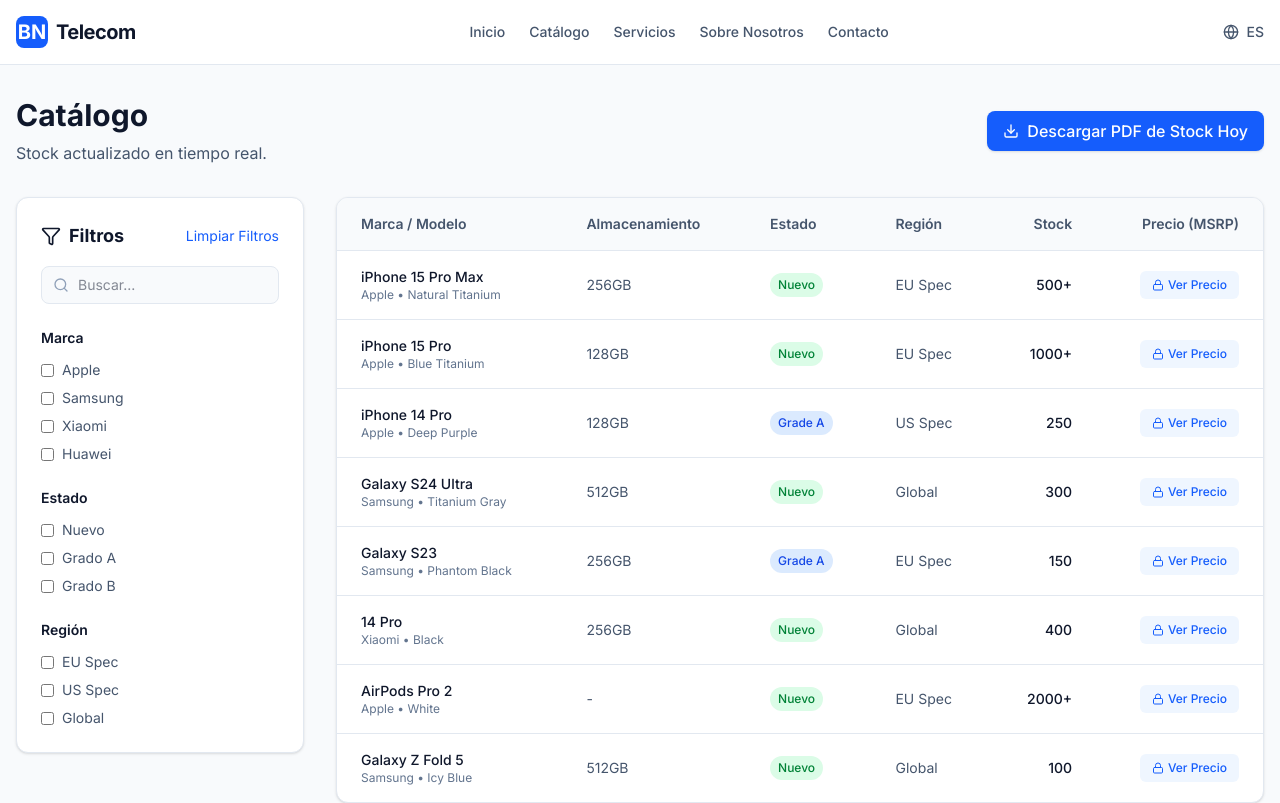
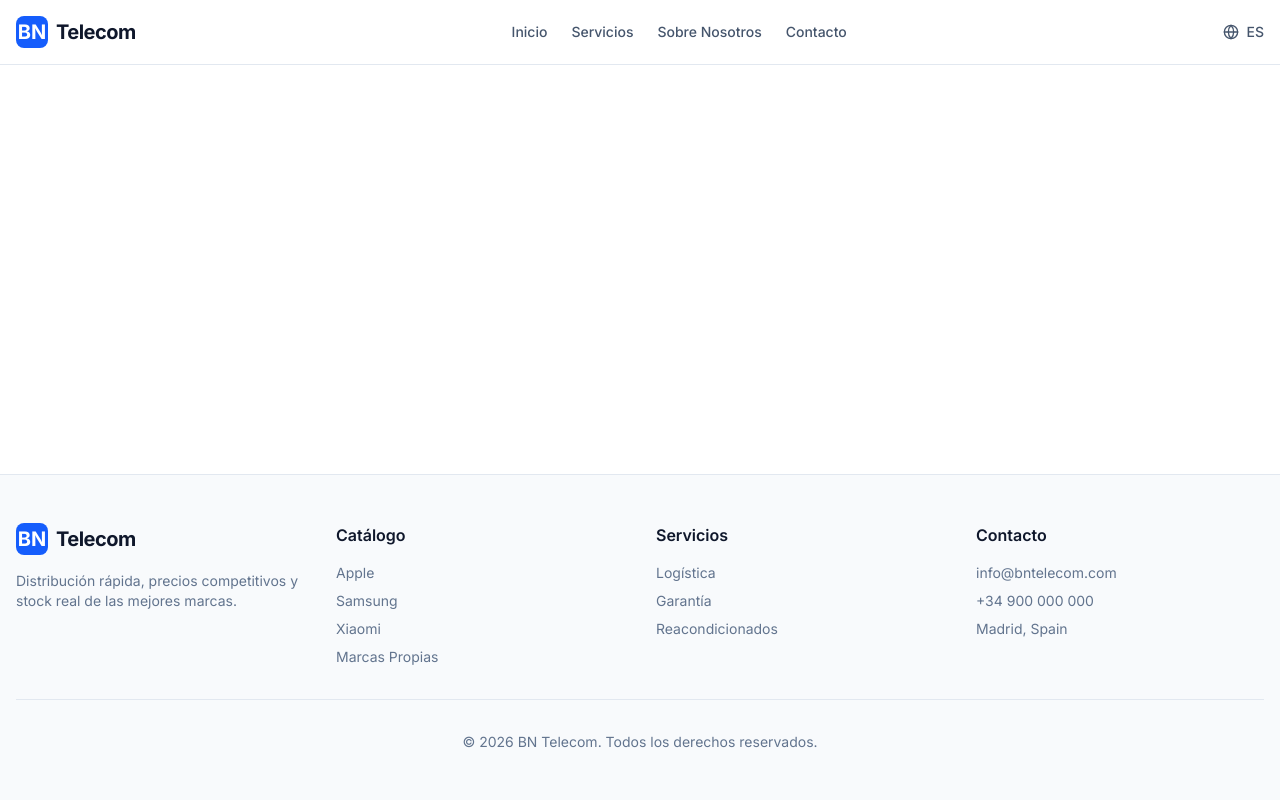
Before and after one commit to bntelecommm-create/BN-telecom, a React (Vite) app: page /catalog in a window 1280 px wide. Shown: the top 803 px of the page. Built offline with nearby package versions, Linux system fonts and the light colour scheme.

Commit message:
Remove catalog page and navigation link

```diff
--- a/src/components/Header.tsx
+++ b/src/components/Header.tsx
@@ -13,7 +13,6 @@ export default function Header() {
 
   const navLinks = [
     { name: t.home, path: '/' },
-    { name: t.catalog, path: '/catalog' },
     { name: t.services, path: '/services' },
     { name: t.about, path: '/about' },
     { name: t.contact, path: '/contact' },
--- a/src/pages/Catalog.tsx
+++ b/src/pages/Catalog.tsx
@@ -1,158 +1,6 @@
-import { useState } from 'react';
-import { useLanguage } from '../contexts/LanguageContext';
-import { Search, Filter, Download, Lock } from 'lucide-react';
-import { Link } from 'react-router-dom';
-
 export default function Catalog() {
-  const { t } = useLanguage();
-  const [searchTerm, setSearchTerm] = useState('');
-
-  // Mock data for B2B catalog
-  const products = [
-    { id: 1, brand: 'Apple', model: 'iPhone 15 Pro Max', storage: '256GB', condition: 'New', region: 'EU Spec', color: 'Natural Titanium', stock: '500+' },
-    { id: 2, brand: 'Apple', model: 'iPhone 15 Pro', storage: '128GB', condition: 'New', region: 'EU Spec', color: 'Blue Titanium', stock: '1000+' },
-    { id: 3, brand: 'Apple', model: 'iPhone 14 Pro', storage: '128GB', condition: 'Grade A', region: 'US Spec', color: 'Deep Purple', stock: '250' },
-    { id: 4, brand: 'Samsung', model: 'Galaxy S24 Ultra', storage: '512GB', condition: 'New', region: 'Global', color: 'Titanium Gray', stock: '300' },
-    { id: 5, brand: 'Samsung', model: 'Galaxy S23', storage: '256GB', condition: 'Grade A', region: 'EU Spec', color: 'Phantom Black', stock: '150' },
-    { id: 6, brand: 'Xiaomi', model: '14 Pro', storage: '256GB', condition: 'New', region: 'Global', color: 'Black', stock: '400' },
-    { id: 7, brand: 'Apple', model: 'AirPods Pro 2', storage: '-', condition: 'New', region: 'EU Spec', color: 'White', stock: '2000+' },
-    { id: 8, brand: 'Samsung', model: 'Galaxy Z Fold 5', storage: '512GB', condition: 'New', region: 'Global', color: 'Icy Blue', stock: '100' },
-  ];
 
   return (
-    <div className="min-h-screen bg-slate-50 dark:bg-slate-950 py-8">
-      <div className="container mx-auto px-4">
-
-        <div className="flex flex-col md:flex-row justify-between items-start md:items-center mb-8 gap-4">
-          <div>
-            <h1 className="text-3xl font-bold text-slate-900 dark:text-white mb-2">{t.catalog}</h1>
-            <p className="text-slate-600 dark:text-slate-400">Stock actualizado en tiempo real.</p>
-          </div>
-
-          <button className="flex items-center gap-2 bg-blue-600 hover:bg-blue-700 text-white px-4 py-2 rounded-lg font-medium transition-colors shadow-sm">
-            <Download className="w-4 h-4" />
-            {t.downloadStockPdf}
-          </button>
-        </div>
-
-        <div className="grid grid-cols-1 lg:grid-cols-4 gap-8">
-          {/* Filters Sidebar */}
-          <div className="lg:col-span-1 space-y-6">
-            <div className="bg-white dark:bg-slate-900 p-6 rounded-xl border border-slate-200 dark:border-slate-800 shadow-sm">
-              <div className="flex items-center justify-between mb-4">
-                <h2 className="font-bold text-lg flex items-center gap-2 text-slate-900 dark:text-white">
-                  <Filter className="w-5 h-5" />
-                  {t.filters}
-                </h2>
-                <button className="text-sm text-blue-600 hover:underline">{t.clearFilters}</button>
-              </div>
-
-              <div className="space-y-6">
-                {/* Search */}
-                <div>
-                  <div className="relative">
-                    <Search className="absolute left-3 top-1/2 -translate-y-1/2 w-4 h-4 text-slate-400" />
-                    <input
-                      type="text"
-                      placeholder={t.search}
-                      value={searchTerm}
-                      onChange={(e) => setSearchTerm(e.target.value)}
-                      className="w-full pl-9 pr-4 py-2 bg-slate-50 dark:bg-slate-950 border border-slate-200 dark:border-slate-800 rounded-lg text-sm focus:ring-2 focus:ring-blue-500 outline-none dark:text-white"
-                    />
-                  </div>
-                </div>
-
-                {/* Brand Filter */}
-                <div>
-                  <h3 className="font-semibold text-sm mb-3 text-slate-900 dark:text-white">{t.brand}</h3>
-                  <div className="space-y-2">
-                    {['Apple', 'Samsung', 'Xiaomi', 'Huawei'].map(brand => (
-                      <label key={brand} className="flex items-center gap-2 cursor-pointer">
-                        <input type="checkbox" className="rounded border-slate-300 text-blue-600 focus:ring-blue-500" />
-                        <span className="text-sm text-slate-600 dark:text-slate-400">{brand}</span>
-                      </label>
-                    ))}
-                  </div>
-                </div>
-
-                {/* Condition Filter */}
-                <div>
-                  <h3 className="font-semibold text-sm mb-3 text-slate-900 dark:text-white">{t.condition}</h3>
-                  <div className="space-y-2">
-                    {[t.new, t.gradeA, t.gradeB].map(condition => (
-                      <label key={condition} className="flex items-center gap-2 cursor-pointer">
-                        <input type="checkbox" className="rounded border-slate-300 text-blue-600 focus:ring-blue-500" />
-                        <span className="text-sm text-slate-600 dark:text-slate-400">{condition}</span>
-                      </label>
-                    ))}
-                  </div>
-                </div>
-
-                {/* Region Filter */}
-                <div>
-                  <h3 className="font-semibold text-sm mb-3 text-slate-900 dark:text-white">{t.region}</h3>
-                  <div className="space-y-2">
-                    {[t.euSpec, t.usSpec, 'Global'].map(region => (
-                      <label key={region} className="flex items-center gap-2 cursor-pointer">
-                        <input type="checkbox" className="rounded border-slate-300 text-blue-600 focus:ring-blue-500" />
-                        <span className="text-sm text-slate-600 dark:text-slate-400">{region}</span>
-                      </label>
-                    ))}
-                  </div>
-                </div>
-              </div>
-            </div>
-          </div>
-
-          {/* Product List */}
-          <div className="lg:col-span-3">
-            <div className="bg-white dark:bg-slate-900 rounded-xl border border-slate-200 dark:border-slate-800 shadow-sm overflow-hidden">
-              <div className="overflow-x-auto">
-                <table className="w-full text-left text-sm">
-                  <thead className="bg-slate-50 dark:bg-slate-950 border-b border-slate-200 dark:border-slate-800 text-slate-600 dark:text-slate-400">
-                    <tr>
-                      <th className="px-6 py-4 font-semibold">{t.brand} / Modelo</th>
-                      <th className="px-6 py-4 font-semibold">{t.storage}</th>
-                      <th className="px-6 py-4 font-semibold">{t.condition}</th>
-                      <th className="px-6 py-4 font-semibold">{t.region}</th>
-                      <th className="px-6 py-4 font-semibold text-right">Stock</th>
-                      <th className="px-6 py-4 font-semibold text-right">Precio (MSRP)</th>
-                    </tr>
-                  </thead>
-                  <tbody className="divide-y divide-slate-200 dark:divide-slate-800">
-                    {products.map((product) => (
-                      <tr key={product.id} className="hover:bg-slate-50 dark:hover:bg-slate-800/50 transition-colors">
-                        <td className="px-6 py-4">
-                          <div className="font-medium text-slate-900 dark:text-white">{product.model}</div>
-                          <div className="text-xs text-slate-500">{product.brand} • {product.color}</div>
-                        </td>
-                        <td className="px-6 py-4 text-slate-600 dark:text-slate-300">{product.storage}</td>
-                        <td className="px-6 py-4">
-                          <span className={`inline-flex items-center px-2 py-1 rounded-full text-xs font-medium ${
-                            product.condition === 'New'
-                              ? 'bg-green-100 text-green-700 dark:bg-green-900/30 dark:text-green-400'
-                              : 'bg-blue-100 text-blue-700 dark:bg-blue-900/30 dark:text-blue-400'
-                          }`}>
-                            {product.condition === 'New' ? t.new : product.condition}
-                          </span>
-                        </td>
-                        <td className="px-6 py-4 text-slate-600 dark:text-slate-300">{product.region}</td>
-                        <td className="px-6 py-4 text-right font-medium text-slate-900 dark:text-white">{product.stock}</td>
-                        <td className="px-6 py-4 text-right">
-                          <Link to="/login" className="inline-flex items-center gap-1 text-blue-600 hover:text-blue-700 font-medium text-xs bg-blue-50 dark:bg-blue-900/20 px-3 py-1.5 rounded-md">
-                            <Lock className="w-3 h-3" />
-                            Ver Precio
-                          </Link>
-                        </td>
-                      </tr>
-                    ))}
-                  </tbody>
-                </table>
-              </div>
-            </div>
-          </div>
-        </div>
-      </div>
-    </div>
+    <main className="flex-grow"></main>
   );
 }
```
